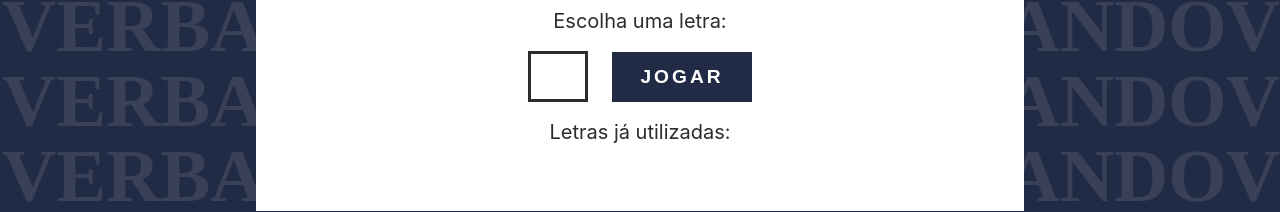
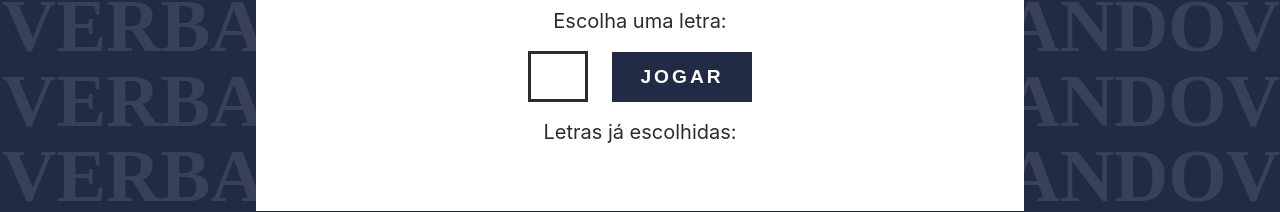
Before and after one commit to vitoria-almeida/verbalizando, a React (Vite) app in the folder react/: page / in a window 1280 px wide. Both pictures are taken after a click on the link "JOGAR". Shown: the part 469-681 px from the top of the page. Built offline with nearby package versions, Linux system fonts and the light colour scheme.

Commit message:
últimas alterações

```diff
--- a/react/src/components/GameContainer.jsx
+++ b/react/src/components/GameContainer.jsx
@@ -36,7 +36,7 @@ const GameContainer = ({ verifyLetter, pickedCategory, letters, guessedLetters,
       </div>
 
       <div className={styles.wrongLettersContainer}>
-        <p>Letras já utilizadas:</p>
+        <p>Letras já escolhidas:</p>
         {wrongLetters.map((letter, index) => (
           <span key={index} className={styles.wrongLettersContainerSpan}> {letter}, </span>
         ))}
--- a/react/src/components/StartContainer.jsx
+++ b/react/src/components/StartContainer.jsx
@@ -5,9 +5,6 @@ import styles from './css/StartContainer.module.css'
 
 // eslint-disable-next-line react/prop-types
 const Container = ({ startGame }) => {
-
-    // window.location.reload(false);
-
   return (
     <section className={styles.section}>
         <Title/>
```
